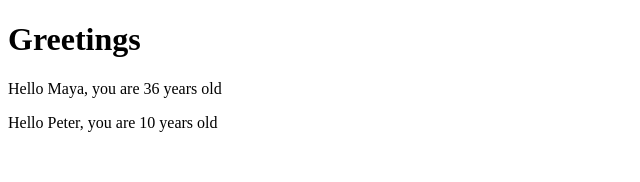
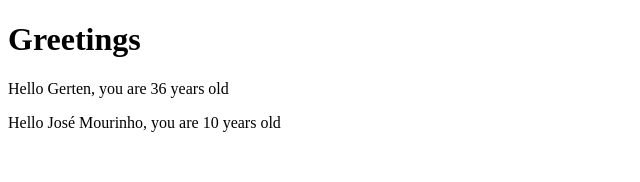
Before and after one commit to KSohkin/full-stack-kursus, a React (Vite) app: page / in a window 1280 px wide. Shown: the top 182 px of the page, without its empty margins (0-640 px from the left). Built offline with nearby package versions, Linux system fonts and the light colour scheme.

Commit message:
add greetings refreshed

```diff
--- a/src/App.jsx
+++ b/src/App.jsx
@@ -10,13 +10,13 @@ const Hello = (props) => {
 }
 
 const App = () => {
-  const name = 'Peter'
+  const name = 'José Mourinho'
   const age = 10
 
   return (
     <div>
       <h1>Greetings</h1>
-      <Hello name='Maya' age={26 + 10} />
+      <Hello name='Gerten' age={26 + 10} />
       <Hello name={name} age={age} />
     </div>
   )
```
